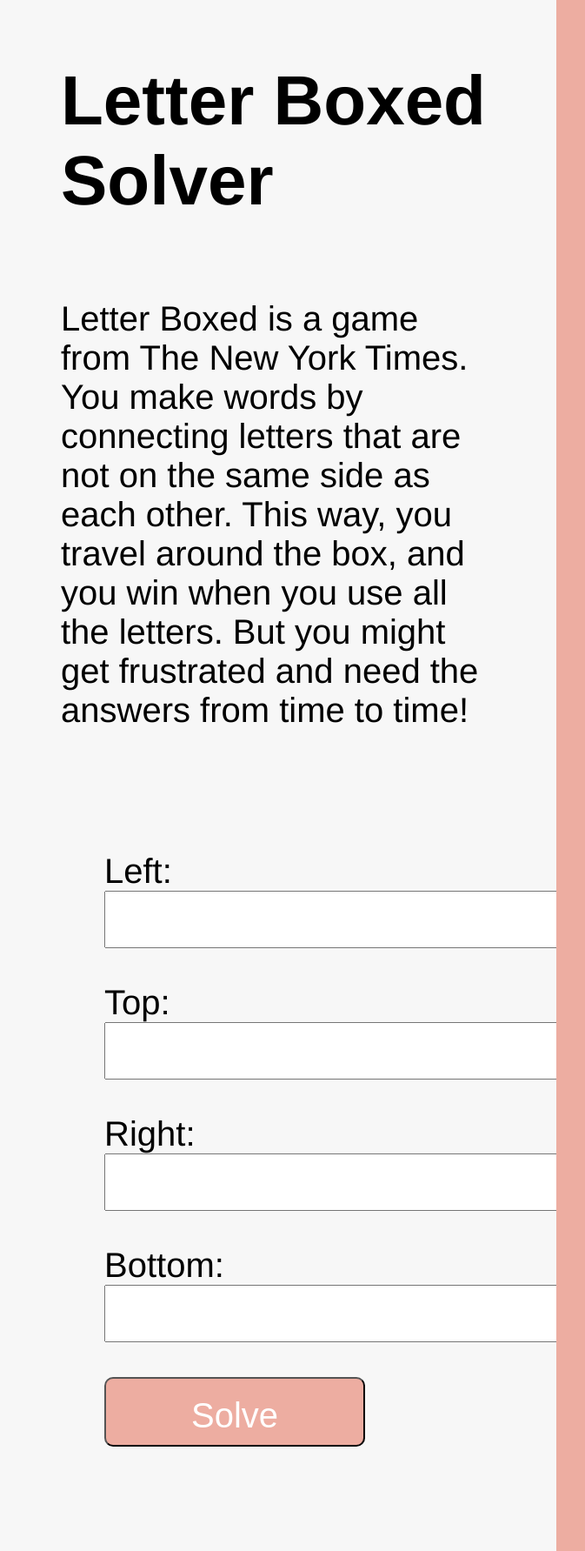
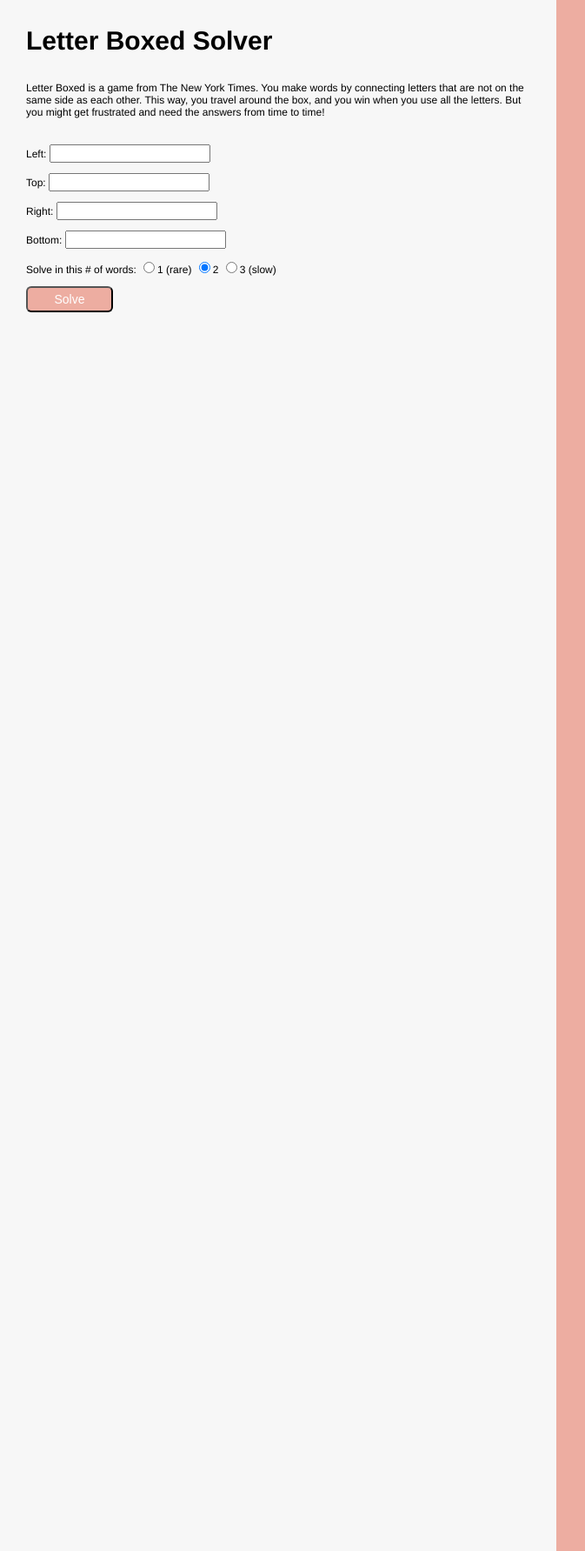
Before and after one commit to aliceyliang/letter-boxed-solver, a Flask app: page /index in a window 1280 px wide. Shown: the whole page at 87% size, without its empty margins (0-673 px from the left). Run offline with Flask 2, Linux system fonts and the light colour scheme.

Commit message:
choice of number of words added

```diff
--- a/app.py
+++ b/app.py
@@ -26,7 +26,7 @@ def get_words(pos, chars):
         return [w for w in valid_words if w not in toss]
 
 # find one word solutions
-def one_word_solution(word_list):
+def one_word_solution(word_list, chars):
     return [w for w in word_list if set(w) == chars]
 
 # find two word solutions
@@ -42,7 +42,7 @@ def two_word_solution(word_list, chars):
     return output
 
 # find three word solutions
-def three_word_solution(word_list):
+def three_word_solution(word_list, chars):
     output = []
     for i in word_list:
         seconds = [w for w in word_list if w[0] == i[-1] and w != i]
@@ -54,20 +54,26 @@ def three_word_solution(word_list):
                     output.append([i,j,k])
     return output
 
-def display_answers(sets):
+def display_answers(sets, num):
     if sets == []:
-        return "No answers found!"
+        num_map = {'1': 'one', '2': 'two', '3': 'three'}
+        return "No " + num_map[num] + "-word solutions found!"
     else:
         output = "<strong>Try these answers!</strong><p>"
         for s in sets:
-            output += "<ul>" + s[0] + " — " + s[1] + "</ul>"
+            output += "<ul>" + " — ".join(s) + "</ul>"
         return output
 
-def solve_puzzle(pos):
+def solve_puzzle(pos, num):
     chars = set(pos.keys())
     wordset = get_words(pos, chars)
-    answers = two_word_solution(wordset, chars)
-    return display_answers(answers)
+    if num == "1":
+        answers = one_word_solution(wordset, chars)
+    elif num == "3":
+        answers = three_word_solution(wordset, chars)
+    else:
+        answers = two_word_solution(wordset, chars)
+    return display_answers(answers, num)
 
 @app.route('/')
 def home():
@@ -90,9 +96,10 @@ def transform():
     top = get_letters('top')
     right = get_letters('right')
     bottom = get_letters('bottom')
+    number = request.args.get('number')
     pos = {**left, **top, **right, **bottom}
     if len(pos)==12:
-        result = solve_puzzle(pos)
+        result = solve_puzzle(pos, number)
         return jsonify({'html': str(result)})
     else:
         return jsonify({'html': "Please input 3 distinct letters per side!"})
--- a/static/styles.css
+++ b/static/styles.css
@@ -1,8 +1,8 @@
 body {
   background-color: #f7f7f7;
   font-family: helvetica, sans-serif;
-  font-size: 40px;
-  padding: 20px;
+  font-size: 12px;
+  padding: 10px auto;
 }
 
 .left, .right {
@@ -12,6 +12,7 @@ body {
     top:0;
     color: black;
     padding: 100;
+    overflow: scroll;
 }
 .left {
     left:0;
@@ -34,44 +35,38 @@ body {
 
 .entry {
   position: relative;
-  margin: 100px;
-  padding: 20px;
+  margin: 30px;
 }
 
 h1 {
-  margin: 50px;
-  padding: 20px;
-  font-size: 80px;
+  margin: 30px;
+  font-size: 30px;
 }
 
 .desc {
-  margin: 50px;
-  padding: 20px;
-  font-size: 40px;
+  margin: 0 30px;
   text-justify: inter-word;
 }
-
 
 .output {
   position: relative;
   display: none;
-  margin: 200px;
-  padding: 20px;
+  margin: 30px;
 }
 
-input {
+/* input {
   height: 60px;
   font-size: 40px;
-}
+} */
 
 button {
-  border-radius: 10px;
-  padding: 20px;
-  font-size: 40px;
+  border-radius: 6px;
+  padding: 2px;
+  font-size: 14px;
   background-color: #edada1;
   color: white;
-  width: 300px;
-  height: 80px;
+  width: 100px;
+  height: 30px;
 }
 
 a:link, a:visited {
--- a/templates/index.html
+++ b/templates/index.html
@@ -4,11 +4,11 @@
 <head>
   <meta charset="utf-8">
 
-  <title>Test test</title>
+  <title>Letter Boxed Solver</title>
   <meta name="description" content="Letter Boxed Solver">
   <meta name="author" content="Alice Liang">
   <script src="https://ajax.googleapis.com/ajax/libs/jquery/3.3.1/jquery.min.js"></script>
-  <link rel="stylesheet" href="static/styles.css?version=50">
+  <link rel="stylesheet" href="static/styles.css?version=60">
 
 </head>
 
@@ -28,6 +28,9 @@
     Top: <input type='text' maxlength='3' id='top'><p>
     Right: <input type='text' maxlength='3' id='right'><p>
     Bottom: <input type='text' maxlength='3' id='bottom'><p>
+    Solve in this # of words: <input type='radio' name='num' value='1'>1 (rare)
+                <input type='radio' name='num' value='2' checked='checked'>2
+                <input type='radio' name='num' value='3'>3 (slow)<p>
     <button type='button' id ='retrieve'>Solve</button>
   </form>
   </div>
@@ -44,11 +47,12 @@
          var t = $('#top').val();
          var r = $('#right').val();
          var b = $('#bottom').val();
+         var num = $('input[name=num]:checked').val();
 
          $.ajax({
            url: "/transform",
            type: "get",
-           data: {left: l, top: t, right: r, bottom: b},
+           data: {left: l, top: t, right: r, bottom: b, number: num},
            success: function(response) {
              console.log(response);
            $("#results").show();
```
Also changed, not shown: 1 other file.
